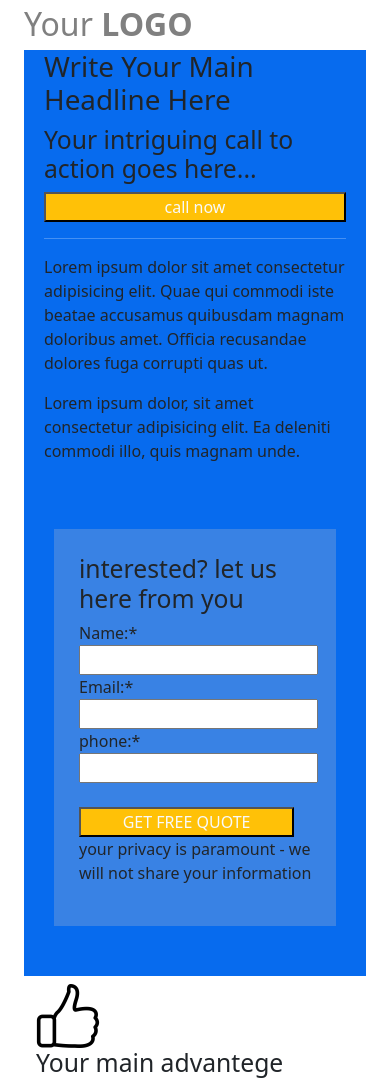
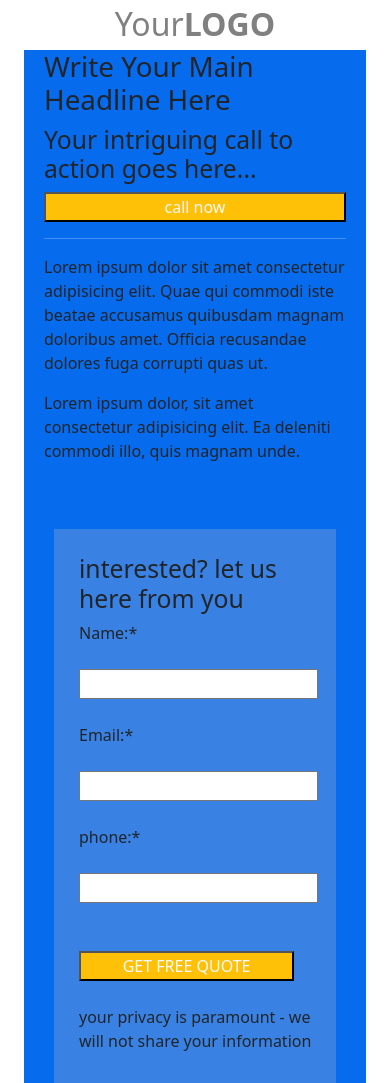
Before and after one commit to itayva/repo3, a plain HTML site: page index.html in a window 390 px wide. Shown: the top 1083 px of the page. Drawn offline with nearby package versions, Linux system fonts and the light colour scheme.

Commit message:
second commit

```diff
--- a/index.html
+++ b/index.html
@@ -13,7 +13,9 @@
     <div class="container-fluid">
         <div class="container">
             <!-- header here is the logo -->
-        <header d-sm-inline-block text-center>Your <strong>LOGO</strong></header>
+            <div class="logo">
+        <header >Your <strong>LOGO</strong></header>
+            </div>
         <div class="bg-color d-sm-flex-column d-xl-flex">
             <!-- first box that contain 2 more -->
             <div class="box flex-column flex-wrap justify-center ">
--- a/style.css
+++ b/style.css
@@ -103,3 +103,18 @@ hr{
     height: 30px;
     text-transform: uppercase;
 }
+
+
+@media only screen and (max-width: 640px){
+
+.logo header{
+    display: flex;
+    justify-content: center;
+}
+
+form{
+    display: flex;
+    flex-direction: column;
+
+}
+}
```
